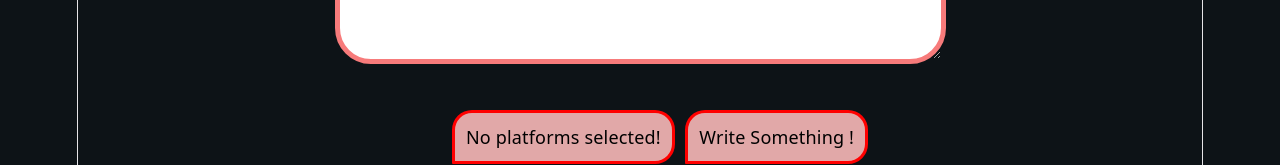
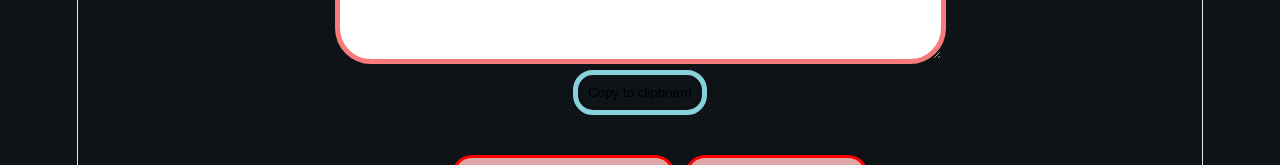
Before and after one commit to apaleblueman/postcomposer, a React (Vite) app in the folder postcomposer/: page / in a window 1280 px wide. Shown: the part 354-519 px from the top of the page. Built offline with nearby package versions, Linux system fonts and the light colour scheme.

Commit message:
ADD:copy to clipboard button FIX:button refresh via type button attribute

```diff
--- a/postcomposer/package.json
+++ b/postcomposer/package.json
@@ -13,6 +13,7 @@
   },
   "dependencies": {
     "react": "^19.2.7",
+    "react-copy-to-clipboard": "^5.1.1",
     "react-dom": "^19.2.7"
   },
   "devDependencies": {
--- a/postcomposer/src/App.jsx
+++ b/postcomposer/src/App.jsx
@@ -1,9 +1,11 @@
 import PostComposer from "./components/postcomposer";
-function App() {
+
+import "./assets/PostComposer.css"
+function App({}) {
+
   return (
     <>
     <PostComposer></PostComposer>
-
     </>
   )
 }
--- a/postcomposer/src/assets/PostComposer.css
+++ b/postcomposer/src/assets/PostComposer.css
@@ -113,8 +113,24 @@ h1{
   /* border: solid 5px greenyellow; */
   color: green;
 }
-
-
+.clipboard{
+  display: flex;
+  justify-content: center;
+  align-items: center;
+}
+.clipboard>button{
+  padding: 10px 10px 10px 10px;
+  border: solid 5px #89D2DC;
+  background-color: transparent;
+  border-radius: 20px;
+}
+.clipboard>button:hover{
+  padding: 10px 10px 10px 10px;
+  border: solid 5px #89D2DC;
+  background-color: white;
+  color: #0D1317;
+  border-radius: 20px;
+}
 @media (max-width: 768px) {
     .platforms {
         flex-direction: column;
--- a/postcomposer/src/components/postcomposer.jsx
+++ b/postcomposer/src/components/postcomposer.jsx
@@ -4,6 +4,8 @@ import { platformRules } from "./rulesEnforcer";
 import "../assets/PostComposer.css"
 import "../assets/platformInfo"
 import { platformInfo } from "../assets/platformInfo";
+import {CopyToClipboard} from 'react-copy-to-clipboard';
+
 function DeterminePlatform(selectedPlatforms){
     const sum =selectedPlatforms.reduce((a, b) => a + b, 0)
     return sum;
@@ -79,6 +81,11 @@ function PostComposer(){
                         className={hasErrors && postText.length >= 0 ? 'has-error':'ready'}>
 
                         </textarea>
+                        <CopyToClipboard text={postText}>
+                        <div className="clipboard">
+                        <button type="button">Copy to clipboard</button>
+                        </div>
+                        </CopyToClipboard>
                 </div>
                 <div className="charactersList">
                         {selectedPlatforms.map((plt)=>{
@@ -93,7 +100,6 @@ function PostComposer(){
                 </div>
                 <div className={isReady?'readyPost':'errors'}>
                     <ul>{displayList}</ul>
-
                 </div>
             </form>
         </div>
```
Also changed, not shown: postcomposer/src/components/Draft.jsx (added), 1 other file (tests, documents, lock files or other folders).
